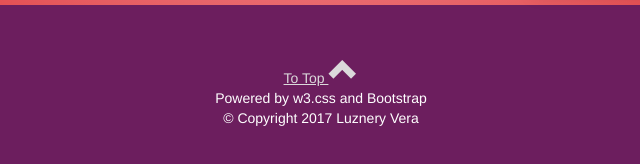
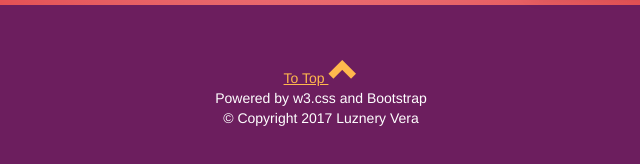
Before and after one commit to LuzneryVera1/Photo-Gallery, a plain HTML site: page index.html in a window 1280 px wide. In both pictures the pointer is over the link "To Top". Shown: the part 1087-1251 px from the top of the page, 319-959 px from the left. Drawn offline with Linux system fonts and the light colour scheme.

Commit message:
Update index.html

```diff
--- a/index.html
+++ b/index.html
@@ -49,7 +49,7 @@
     }
 
     footer a:hover {
-        color: #DBD9DB;
+        color: #FFB84D;
     }
 
     @font-face {
```
